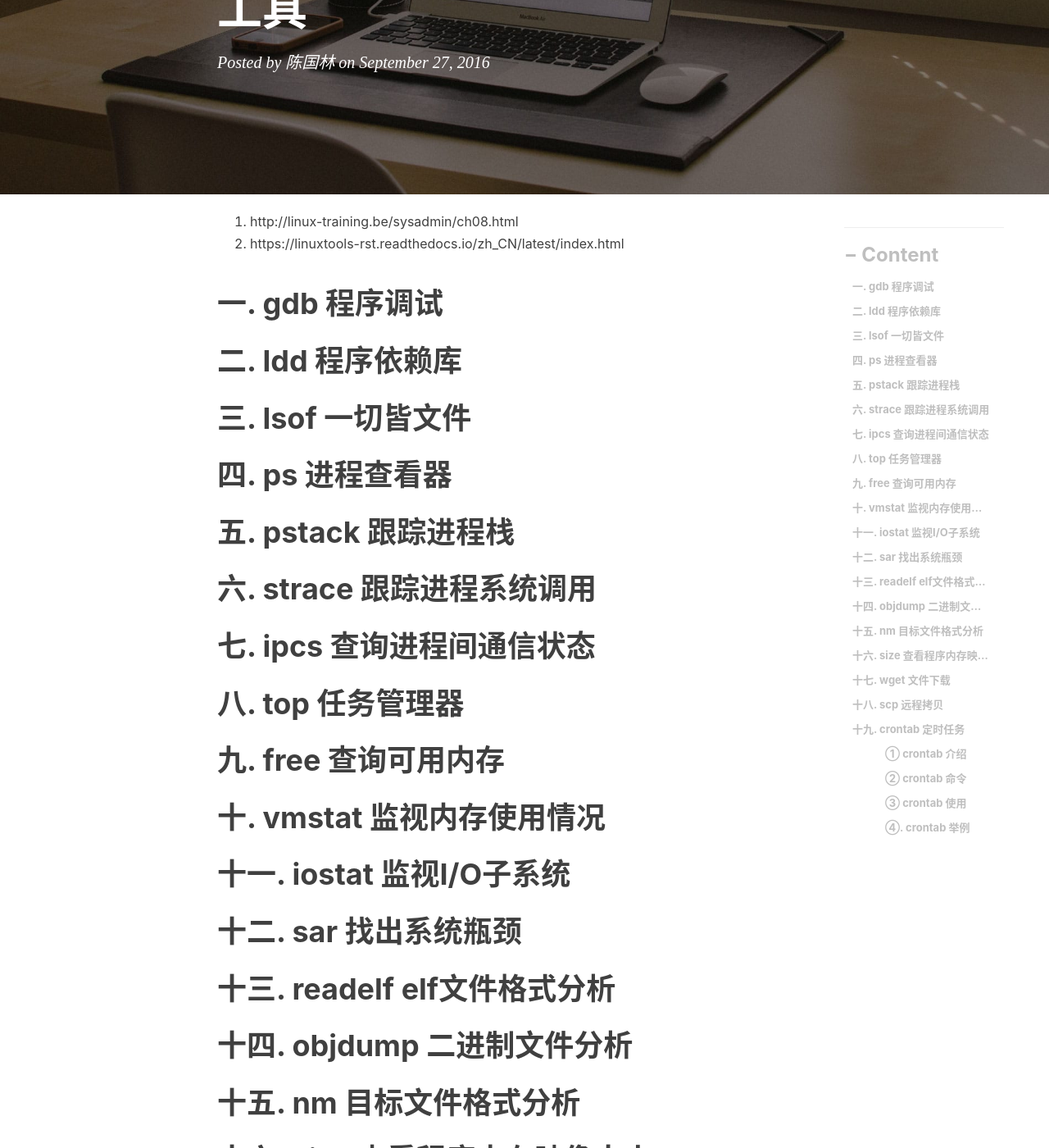
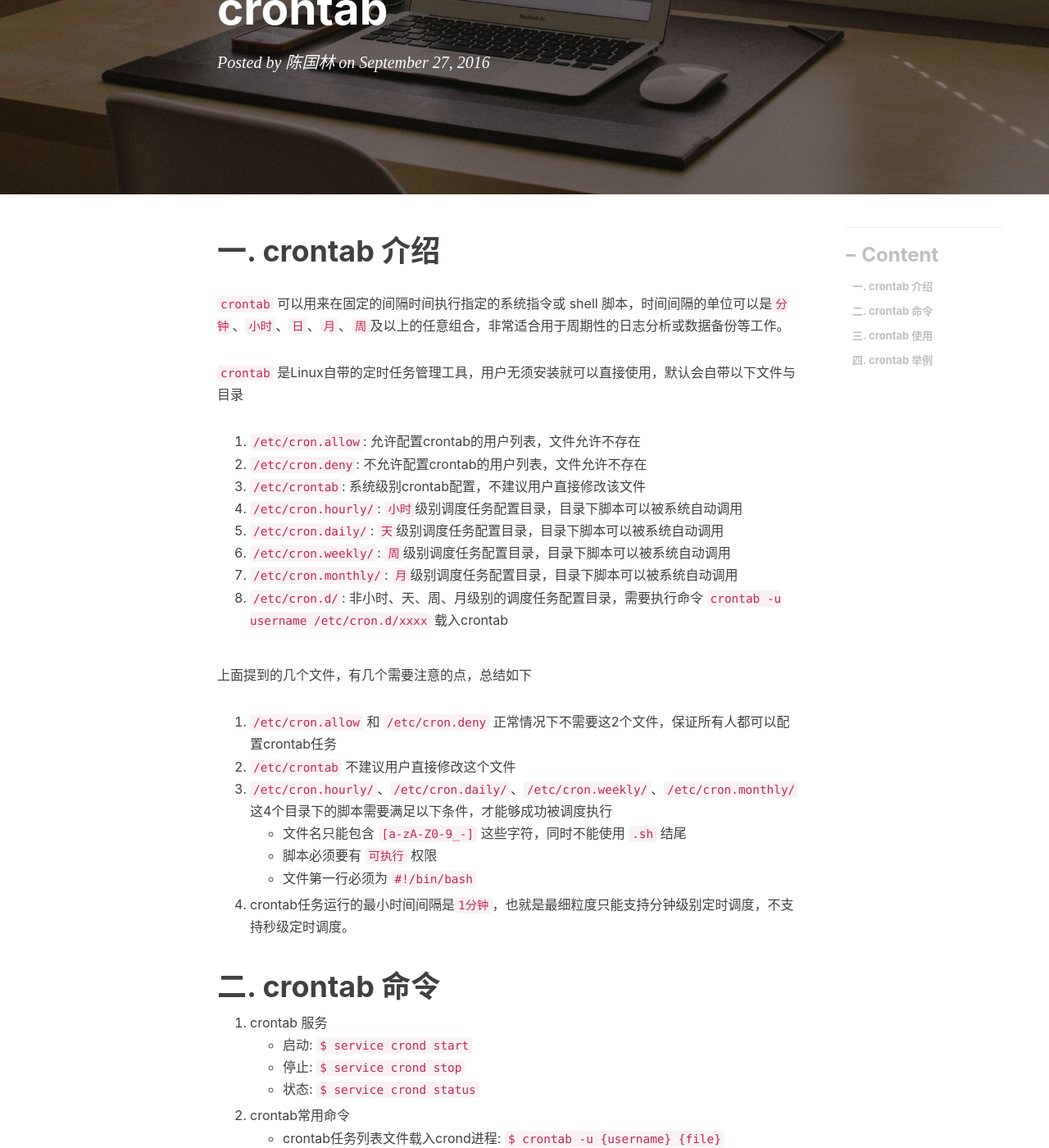
Before and after one commit to engru/chenguolin.github.io, a Jekyll site: the page built from _posts/2016-09-27-【Linux-11】Linux运维工具crontab.md, in a window 1280 px wide and 1400 px high, scrolled down 280 px. Shown: the whole window at 82% size. Built offline with Jekyll 4.4.1, drawn with Linux system fonts in a browser that asks for light colours; nearby versions of some CDN libraries; comment, search, counter and statistics services are not loaded; some of the changed text lies outside the part shown.

Commit message:
Update and rename 2016-09-27-【Linux-11】Linux最常用运维工具.md to 2016-09-27-【Linux-11】Linux运维工具crontab.md

```diff
--- a/_posts/2016-09-27-【Linux-11】Linux最常用运维工具.md
+++ b/_posts/2016-09-27-【Linux-11】Linux运维工具crontab.md
@@ -6,49 +6,9 @@ tags:         #标签
     - Linux
 ---
 
-1. http://linux-training.be/sysadmin/ch08.html
-2. https://linuxtools-rst.readthedocs.io/zh_CN/latest/index.html
-
-# 一. gdb 程序调试
-
-# 二. ldd 程序依赖库
-
-# 三. lsof 一切皆文件
-
-# 四. ps 进程查看器
-
-# 五. pstack 跟踪进程栈
-
-# 六. strace 跟踪进程系统调用
-
-# 七. ipcs 查询进程间通信状态
-
-# 八. top 任务管理器
-
-# 九. free 查询可用内存
-
-# 十. vmstat 监视内存使用情况
-
-# 十一. iostat 监视I/O子系统
-
-# 十二. sar 找出系统瓶颈
-
-# 十三. readelf elf文件格式分析
-
-# 十四. objdump 二进制文件分析
-
-# 十五. nm 目标文件格式分析
-
-# 十六. size 查看程序内存映像大小
-
-# 十七. wget 文件下载
-
-# 十八. scp 远程拷贝
-
-# 十九. crontab 定时任务
+# 一. crontab 介绍
 `crontab` 可以用来在固定的间隔时间执行指定的系统指令或 shell 脚本，时间间隔的单位可以是`分钟`、`小时`、`日`、`月`、`周`及以上的任意组合，非常适合用于周期性的日志分析或数据备份等工作。
 
-## ① crontab 介绍
 `crontab` 是Linux自带的定时任务管理工具，用户无须安装就可以直接使用，默认会自带以下文件与目录
 
 1. `/etc/cron.allow`: 允许配置crontab的用户列表，文件允许不存在
```
Also changed, not shown: other parts of _posts/2016-09-27-【Linux-11】Linux运维工具crontab.md (+3 -3 lines).
